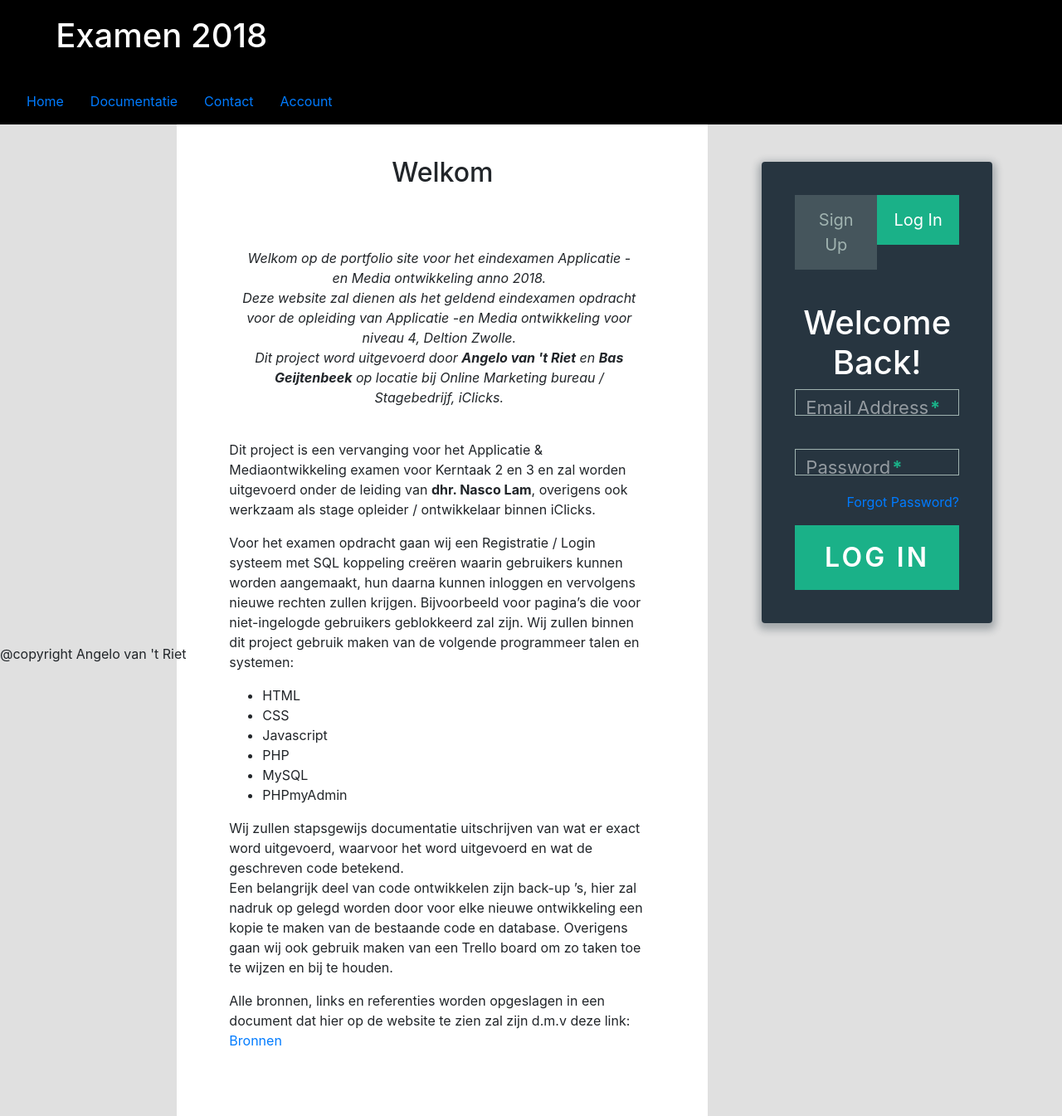
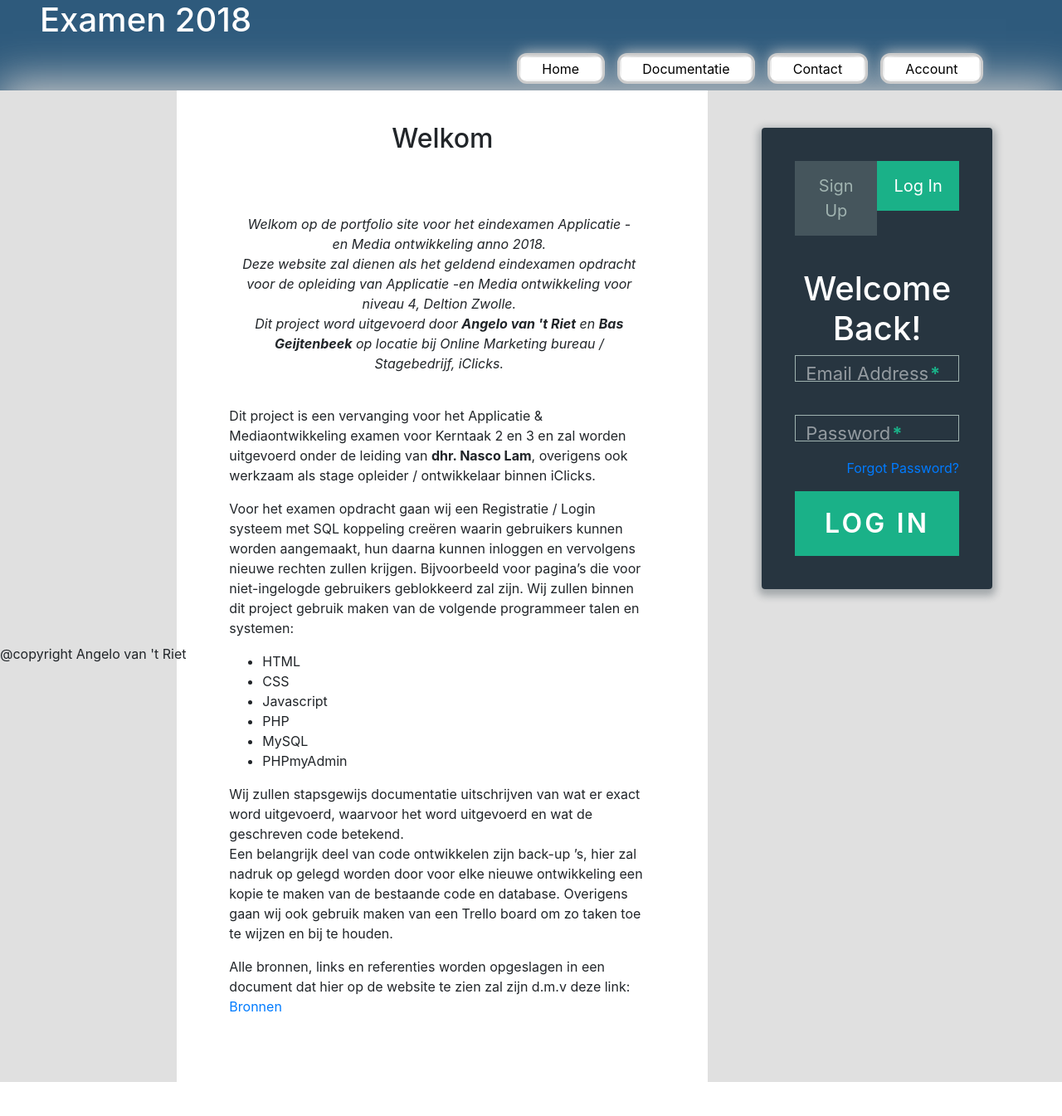
Before and after one commit to Rocketmayn/Examen2018, a PHP site: page /AppExamen2018/index.php in a window 1280 px wide. Shown: the whole page at 83% size. After the commit the page ends 1304 px from the top, so only its background shows below. Run offline with PHP 8.4, Linux system fonts and the light colour scheme; some libraries are stand-ins or nearby versions.

Commit message:
header styling
nog niet af

```diff
--- a/Examen2018/php/header.php
+++ b/Examen2018/php/header.php
@@ -1,16 +1,17 @@
 <header class="mainHeader">
   <h1 class="text-left ml-5">Examen 2018</h1>
+  <nav class="menubar menubar-expand-lg">
+    <ul class="nav justify-content-center">
+      <li class="menu-item"><a class="menu-link active" href="index.php">Home</a></li>
+      <li class="menu-item"><a class="menu-link" href="pages/documentatie.php">Documentatie</a></li>
+      <li class="menu-item"><a class="menu-link" href="#">Contact</a></li>
+      <li class="menu-item"><a class="menu-link" href="php/profile.php">Account</a></li>
+    </ul>
+  </nav>
 </header>
 
 <!-- DE HREF LOOPT VIA INDEX DIRECTORY -->
-<nav class="navbar navbar-expand-lg "style="background-color: black;">
-  <ul class="nav justify-content-center">
-    <li class="nav-item"><a class="nav-link active" href="index.php">Home</a></li>
-    <li class="nav-item"><a class="nav-link" href="pages/documentatie.php">Documentatie</a></li>
-    <li class="nav-item"><a class="nav-link" href="#">Contact</a></li>
-    <li class="nav-item"><a class="nav-link" href="php/profile.php">Account</a></li>
-  </ul>
-</nav>
+
 
 <!-- Code Snippets
 
--- a/Examen2018/style/algemeneStyle.css
+++ b/Examen2018/style/algemeneStyle.css
@@ -6,6 +6,10 @@ html{
 body{
   min-height: 100vh;
   min-width: 100vw;
+}
+
+.container-fluid{
+  box-shadow: 3px -6px 50px 5px #ccc;
 }
 
 .codereview{
@@ -61,12 +65,58 @@ img{
 }
 
 .mainHeader{
+background-color: rgba(10, 62, 102, 0.85);
+min-height: 100px;
+color: white;
+}
+
+.menu-link{
+  display: block;
+  padding: 0.1rem 1.6rem;
+  box-shadow: 0px -5px 17px 0px #ccc;
+}
+.menu-item{
+  box-sizing: border-box;
+  border: 3px solid rgb(204, 204, 204);
+  border-radius: 12px;
+  padding: 2px;
+  margin-right: 15px;
+  background-color: white;
+}
+a.menu-link{
+  color: #000;
+}
+a.menu-link:hover{
+  color: #B2B2B2;
+}
+.menubar{
+  position: relative;
+  display: -ms-flexbox;
+  display: flex;
+  -ms-flex-wrap: wrap;
+  flex-wrap: wrap;
+  -ms-flex-align: center;
+  align-items: flex-start;
+  -ms-flex-pack: justify;
+  justify-content: flex-end;
+  padding: .5rem 1rem;
+  margin-right: 5%;
+}
+@media (min-width: 992px)
+.menu-expand-lg {
+    -ms-flex-flow: row nowrap;
+    flex-flow: row nowrap;
+    -ms-flex-pack: start;
+    justify-content: flex-start;
+}
+/*.mainHeader {
     background-color: #000;
+    opacity: 0.5;
     color: #fff;
     width: 100vw;
     text-align: center;
     padding: 1.2em;
-}
+}*/
 
 .textbox-main{
   text-align: center;
```
